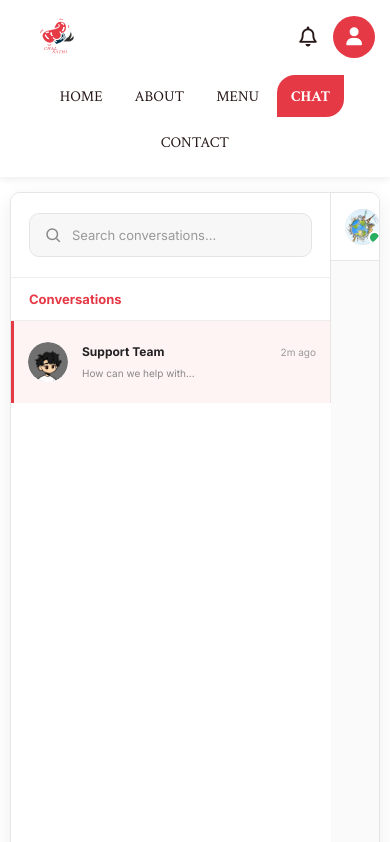
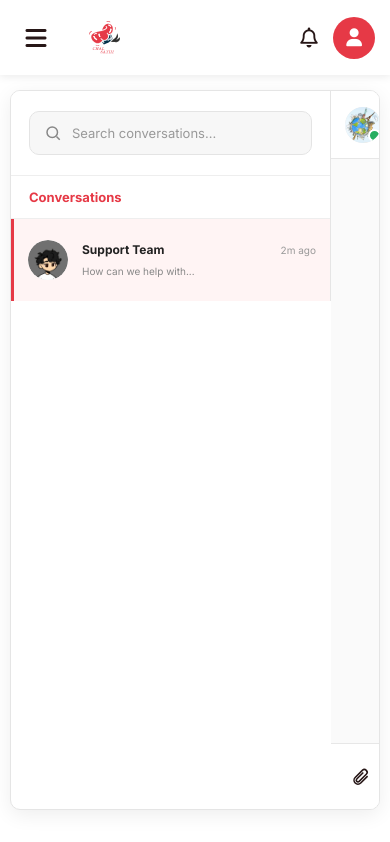
Before and after one commit to gyabaksajan21-collab/chal-sathi, a plain HTML site: page html/chat.html in a window 390 px wide. Shown: the top 842 px of the page. Drawn offline with Linux system fonts and the light colour scheme.

Commit message:
Added mobile hamburger navigation

```diff
--- a/css/shared.css
+++ b/css/shared.css
@@ -344,49 +344,75 @@ button {
    RESPONSIVE — MOBILE
 =================================================== */
 
+/* ===================================================
+   MOBILE HAMBURGER NAVIGATION
+=================================================== */
+
+.hamburger-btn {
+  display: none;
+
+  background: none;
+  border: none;
+
+  width: 42px;
+  height: 42px;
+
+  align-items: center;
+  justify-content: center;
+
+  color: var(--ink);
+  font-size: 24px;
+
+  cursor: pointer;
+}
+
+
+/* ===================================================
+   MOBILE
+=================================================== */
+
 @media (max-width: 720px) {
-
-  /* =========================
-     HEADER
-  ========================= */
 
   .site-header {
     width: 100%;
-
+    height: 75px;
     min-height: 75px;
-    height: auto;
 
     padding: 8px 15px;
 
     display: flex;
-    flex-wrap: wrap;
+    align-items: center;
+    flex-wrap: nowrap;
 
-    gap: 5px 10px;
+    gap: 10px;
   }
 
 
-  /* =========================
-     LOGO
-  ========================= */
+  /* ---------- Logo ---------- */
 
   .site-header .logo {
-    width: 85px;
+    width: 75px;
     height: 58px;
 
     flex-shrink: 0;
   }
 
   .site-header .logo img {
-    width: 85px;
+    width: 80px;
     height: 58px;
 
-    transform: scale(1.25);
+    transform: scale(1.2);
   }
 
 
-  /* =========================
-     HEADER ICONS
-  ========================= */
+  /* ---------- Hide desktop navigation ---------- */
+
+  .site-nav {
+    display: none;
+  }
+
+
+  /* ---------- Right icons ---------- */
 
   .site-header__icons {
     margin-left: auto;
@@ -394,18 +420,19 @@ button {
     display: flex;
     align-items: center;
 
-    gap: 5px;
+    gap: 4px;
   }
+
 
   .icon-btn {
     width: 40px;
     height: 40px;
   }
 
-  .icon-btn svg,
   .icon-btn i {
     font-size: 20px;
   }
+
 
   .avatar-btn {
     width: 42px;
@@ -417,48 +444,66 @@ button {
   }
 
 
-  /* =========================
-     NAVIGATION
-  ========================= */
+  /* ---------- Hamburger ---------- */
 
-  .site-nav {
-    order: 3;
+  .hamburger-btn {
+    display: flex;
+  }
+
+
+  .hamburger-btn i {
+    font-size: 24px;
+  }
+
+
+  /* ---------- Mobile menu ---------- */
+
+  .site-nav.mobile-open {
+    display: flex;
+
+    position: absolute;
+
+    top: 75px;
+    left: 0;
 
     width: 100%;
-    flex-basis: 100%;
 
-    display: flex;
+    background: #ffffff;
 
-    justify-content: center;
-    align-items: center;
+    flex-direction: column;
+    align-items: stretch;
 
-    gap: 4px;
+    gap: 0;
 
-    overflow-x: auto;
-    overflow-y: hidden;
+    padding: 10px 20px 15px;
 
-    padding: 4px 0 6px;
+    box-shadow: 0 5px 12px rgba(0, 0, 0, 0.12);
 
-    scrollbar-width: none;
+    z-index: 999;
   }
 
-  .site-nav::-webkit-scrollbar {
-    display: none;
+
+  .site-nav.mobile-open .nav-link {
+    width: 100%;
+    height: 48px;
+
+    padding: 10px 15px;
+
+    justify-content: flex-start;
+
+    font-size: 17px;
+
+    border-radius: 10px;
+
+    margin-bottom: 3px;
   }
 
-  .site-nav .nav-link {
-    flex-shrink: 0;
 
-    height: 42px;
+  .site-nav.mobile-open .nav-link.active {
+    border-radius: 10px;
 
-    padding: 8px 14px;
-
-    font-size: 15px;
-
-    border-radius: 16px;
+    background: var(--red);
+    color: #ffffff;
   }
 
-  .site-nav .nav-link.active {
-    border-radius: 18px 0 18px 0;
-  }
 }
--- a/html/chat.html
+++ b/html/chat.html
@@ -16,8 +16,11 @@
 
   <!-- ============ Shared header ============ -->
   <header class="site-header">
+    <button class="hamburger-btn" id="hamburgerBtn" aria-label="Open navigation">
+      <i class="fa-solid fa-bars"></i>
+    </button>
     <a href="home.html" class="logo"><img src="../img/Logo.svg" alt="Chal Sathi logo"></a>
-    <nav class="site-nav">
+    <nav class="site-nav" id="siteNav">
       <a href="home.html" class="nav-link">HOME</a>
       <a href="about.html" class="nav-link">ABOUT</a>
       <a href="menu.html" class="nav-link">MENU</a>
@@ -191,5 +194,6 @@
   </footer>
 
   <script src="../js/chat.js"></script>
+  <script src="../js/shared.js"></script>
 </body>
 </html>
--- a/js/cart.js
+++ b/js/cart.js
@@ -306,6 +306,8 @@ function getDescription(name) {
 }
 
 
+
+
 // ===================================================
 // 9. INITIAL LOAD
 // ===================================================
--- a/js/chat.js
+++ b/js/chat.js
@@ -214,6 +214,8 @@ function createMessage(type, text, time, imageSrc) {
     chatMessages.appendChild(message);
 }
 
+
+
 /* =========================================
    LOAD SUPPORT BY DEFAULT
 ========================================= */
--- /dev/null
+++ b/js/shared.js
@@ -0,0 +1,27 @@
+// ===================================================
+// CHAL SATHI — SHARED JAVASCRIPT
+// Mobile Hamburger Navigation
+// ===================================================
+
+const hamburgerBtn = document.getElementById("hamburgerBtn");
+const siteNav = document.getElementById("siteNav");
+
+if (hamburgerBtn && siteNav) {
+
+    hamburgerBtn.addEventListener("click", function () {
+
+        siteNav.classList.toggle("mobile-open");
+
+        const icon = hamburgerBtn.querySelector("i");
+
+        if (siteNav.classList.contains("mobile-open")) {
+            icon.classList.remove("fa-bars");
+            icon.classList.add("fa-xmark");
+        } else {
+            icon.classList.remove("fa-xmark");
+            icon.classList.add("fa-bars");
+        }
+
+    });
+
+}
```
Also changed, not shown: html/about.html (+10 -3 lines), html/cart.html (+5 -1 lines), html/checkout.html (+6 -2 lines), html/contact.html (+5 -1 lines), html/drinks.html (+5 -1 lines), html/favorites.html (+5 -1 lines), html/home.html (+5 -1 lines), html/menu.html (+5 -1 lines), html/notifications.html (+5 -1 lines), html/profile.html (+5 -2 lines), js/about.js (line endings or trailing spaces).
